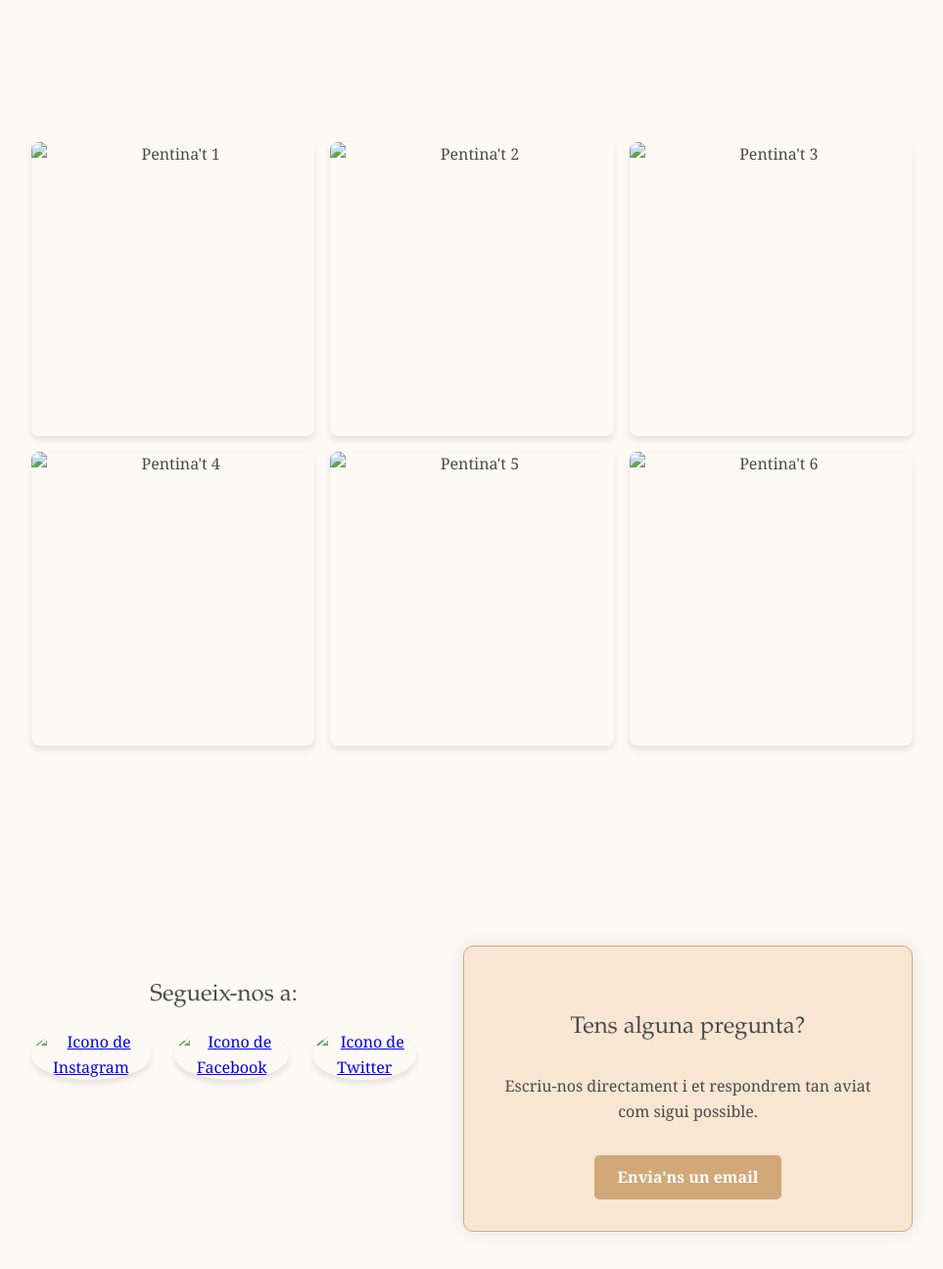
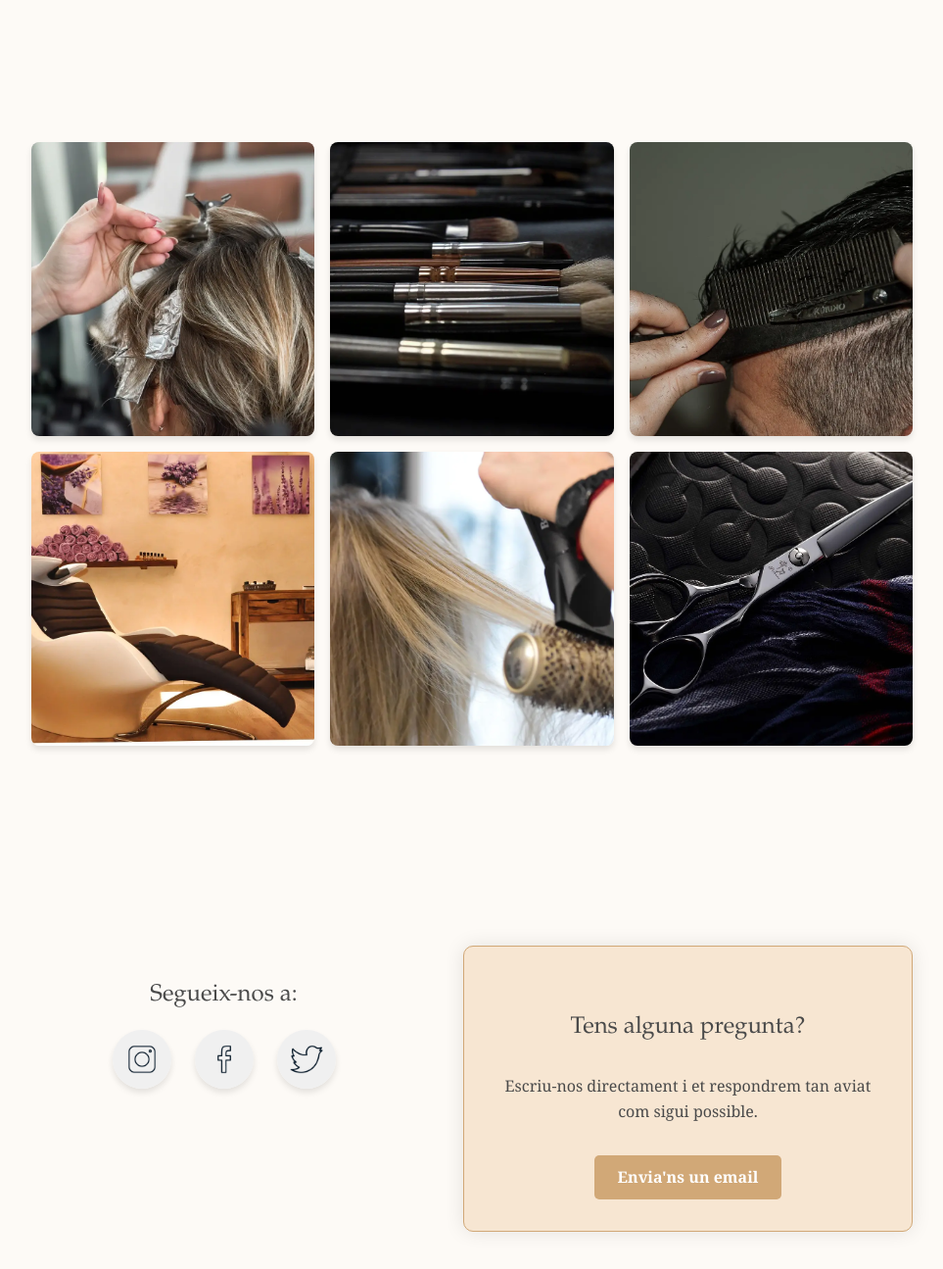
Before and after one commit to utilixdev/Pentina-t, a plain HTML site: page index.html in a window 1280 px wide. Shown: the part 2526-3821 px from the top of the page at 98% size, without its empty margins (158-1121 px from the left). Drawn offline with nearby package versions, Linux system fonts and the light colour scheme.

Commit message:
Update index.html

```diff
--- a/index.html
+++ b/index.html
@@ -77,12 +77,12 @@
                 <p class="section-subtitle">La bellesa en imatges</p>
                 <h3 class="section-title">La nostra galeria</h3>
                 <div class="gallery-grid">
-                    <img src="img/Pelu1.webp" alt="Pentina't 1" class="gallery-img">
-                    <img src="img/Pelu2.webp" alt="Pentina't 2" class="gallery-img">
-                    <img src="img/Pelu6.webp" alt="Pentina't 3" class="gallery-img">
-                    <img src="img/Pelu4.webp" alt="Pentina't 4" class="gallery-img">
-                    <img src="img/Pelu5.webp" alt="Pentina't 5" class="gallery-img">
-                    <img src="img/Pelu3.webp" alt="Pentina't 6" class="gallery-img">
+                    <img src="Pelu1.webp" alt="Pentina't 1" class="gallery-img">
+                    <img src="Pelu2.webp" alt="Pentina't 2" class="gallery-img">
+                    <img src="Pelu6.webp" alt="Pentina't 3" class="gallery-img">
+                    <img src="Pelu4.webp" alt="Pentina't 4" class="gallery-img">
+                    <img src="Pelu5.webp" alt="Pentina't 5" class="gallery-img">
+                    <img src="Pelu3.webp" alt="Pentina't 6" class="gallery-img">
                 </div>
             </div>
         </section>
@@ -94,13 +94,13 @@
                 <h4 class="box-title">Segueix-nos a:</h4>
                 <div class="social-links">
                     <a href="https://www.instagram.com" target="_blank" aria-label="Instagram de nuestra agencia" class="social-link">
-                        <img src="Img/instagram-icon.png" alt="Icono de Instagram">
+                        <img src="instagram-icon.png" alt="Icono de Instagram">
                     </a>
                     <a href="https://www.facebook.com" target="_blank" aria-label="Facebook de nuestra agencia" class="social-link">
-                        <img src="Img/facebook-icon.png" alt="Icono de Facebook">
+                        <img src="facebook-icon.png" alt="Icono de Facebook">
                     </a>
                     <a href="https://www.twitter.com" target="_blank" aria-label="Twitter de nuestra agencia" class="social-link">
-                        <img src="Img/twitter-icon.png" alt="Icono de Twitter">
+                        <img src="twitter-icon.png" alt="Icono de Twitter">
                     </a>
                 </div>
             </div>
```
